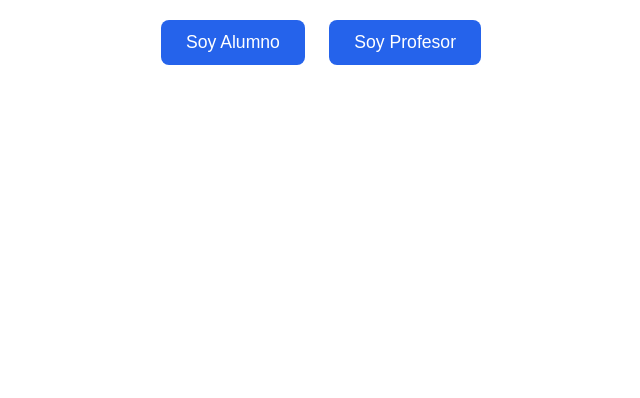
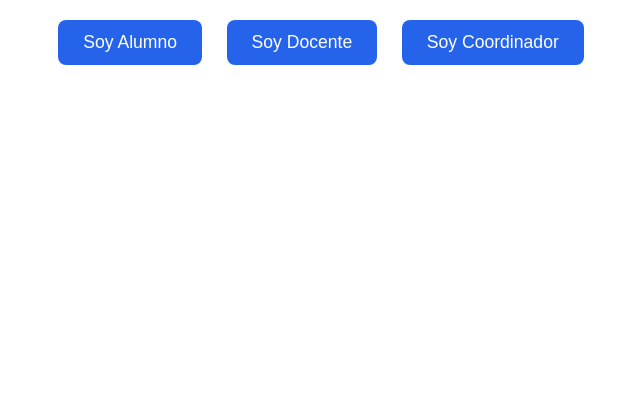
Before and after one commit to juanmaaf/EscapeRoomCreator, a plain HTML site: page entrega4/web/index.html in a window 1280 px wide. Shown: the part 402-800 px from the top of the page, without its empty margins (319-959 px from the left). Drawn offline with Linux system fonts and the light colour scheme.

Commit message:
Bug al incluir coordinadores

```diff
--- a/entrega4/lambda/index.js
+++ b/entrega4/lambda/index.js
@@ -128,7 +128,7 @@ const LaunchRequestHandler = {
           },
           configuration: { timeoutInSeconds: 300 }
         })
-        .speak('¡Bienvenido a <lang xml:lang="en-US">Escape Room Creator</lang>! Por favor, inicia sesión pulsando "Soy Alumno" o "Soy Docente" en la pantalla.')
+        .speak('¡Bienvenido a <lang xml:lang="en-US">Escape Room Creator</lang>! Por favor, inicia sesión pulsando "Soy Alumno", "Soy Docente" o "Soy Coordinador" en la pantalla.')
         .withShouldEndSession(false)
         .getResponse();
     } else {
--- a/entrega4/web/index.html
+++ b/entrega4/web/index.html
@@ -136,7 +136,8 @@
             <h1>ESCAPE ROOM CREATOR</h1>
             <div id="menu-inicial">
                 <button onclick="mostrarFormularioAlumno()">Soy Alumno</button>
-                <button onclick="mostrarFormularioProfesor()">Soy Profesor</button>
+                <button onclick="mostrarFormularioDocente()">Soy Docente</button>
+                <button onclick="mostrarFormularioCoordinador()">Soy Coordinador</button>
             </div>
         </div>
         <div id="pista-container"></div>
```
